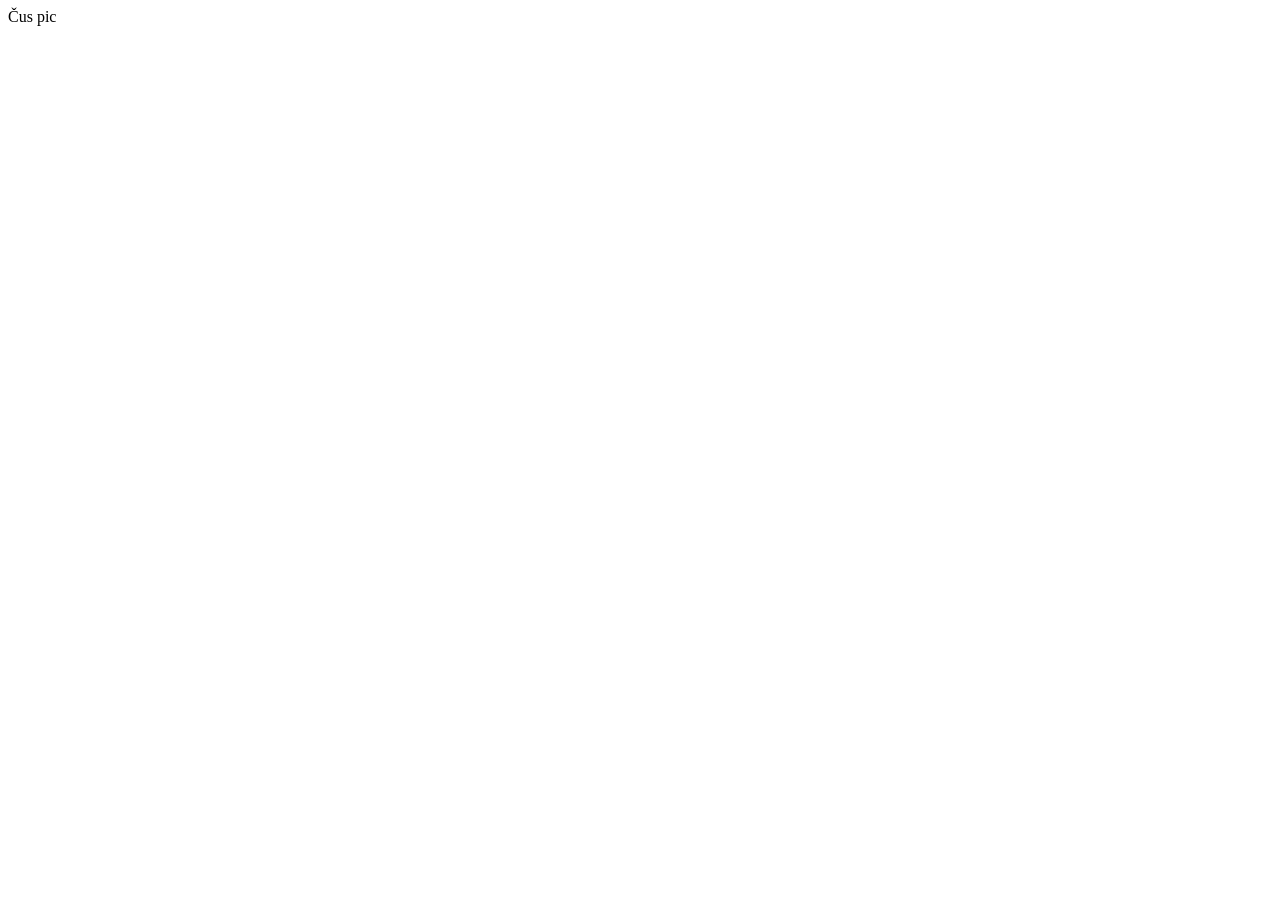
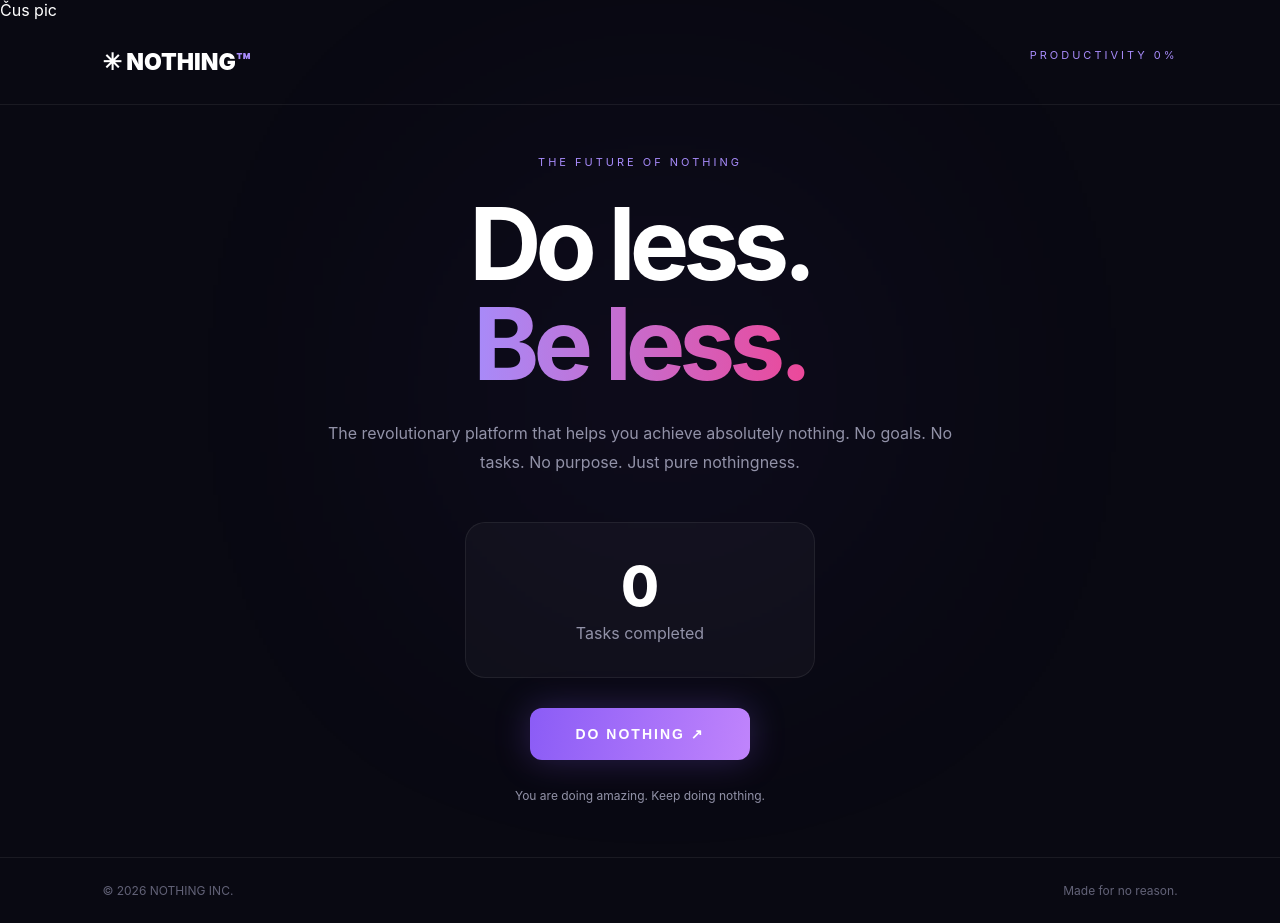
Before and after one commit to jakubstefl-7/jakubstefl-7.github.io, a plain HTML site: page index.html in a window 1280 px wide. Before the commit the page ends 800 px from the top, so only its background shows below. Drawn offline with Linux system fonts and the light colour scheme.

Commit message:
Update index.html

```diff
--- a/index.html
+++ b/index.html
@@ -1 +1,168 @@
 Čus pic
+<!DOCTYPE html>
+<html lang="en">
+<head>
+<meta charset="UTF-8">
+<meta name="viewport" content="width=device-width, initial-scale=1.0">
+<title>NOTHING™ — Do Nothing</title>
+<style>
+* { margin:0; padding:0; box-sizing:border-box; }
+
+body {
+  background:#090912;
+  color:white;
+  font-family:Inter,Arial,sans-serif;
+  min-height:100vh;
+  display:flex;
+  flex-direction:column;
+}
+
+nav {
+  padding:28px 8%;
+  display:flex;
+  justify-content:space-between;
+  border-bottom:1px solid #ffffff12;
+}
+
+.logo { font-size:23px; font-weight:900; }
+.logo span { color:#a78bfa; }
+
+.tag {
+  color:#a78bfa;
+  font-size:11px;
+  letter-spacing:3px;
+}
+
+main {
+  flex:1;
+  display:flex;
+  align-items:center;
+  justify-content:center;
+  text-align:center;
+  padding:50px 20px;
+}
+
+.content { max-width:650px; }
+
+h1 {
+  font-size:clamp(55px,10vw,100px);
+  letter-spacing:-6px;
+  margin:25px 0;
+  line-height:1;
+}
+
+h1 span {
+  background:linear-gradient(90deg,#a78bfa,#ec4899);
+  background-clip:text;
+  color:transparent;
+}
+
+p {
+  color:#9292a8;
+  line-height:1.8;
+  font-size:16px;
+}
+
+.stats {
+  margin:45px auto 30px;
+  padding:30px;
+  background:#ffffff08;
+  border:1px solid #ffffff12;
+  border-radius:20px;
+  max-width:350px;
+}
+
+.number {
+  font-size:55px;
+  font-weight:800;
+}
+
+button {
+  border:0;
+  padding:18px 45px;
+  border-radius:12px;
+  background:linear-gradient(100deg,#8b5cf6,#c084fc);
+  color:white;
+  font-size:14px;
+  font-weight:800;
+  letter-spacing:2px;
+  cursor:pointer;
+  transition:.3s;
+  box-shadow:0 0 35px #8b5cf644;
+}
+
+button:hover {
+  transform:translateY(-4px);
+  box-shadow:0 0 55px #8b5cf477;
+}
+
+button:active { transform:scale(.97); }
+
+footer {
+  padding:25px 8%;
+  border-top:1px solid #ffffff12;
+  display:flex;
+  justify-content:space-between;
+  color:#626277;
+  font-size:12px;
+}
+
+.glow {
+  position:fixed;
+  width:300px;
+  height:300px;
+  background:#8b5cf6;
+  filter:blur(160px);
+  opacity:.12;
+  top:30%;
+  left:40%;
+  z-index:-1;
+}
+
+@media(max-width:500px) {
+  footer { gap:10px; flex-direction:column; }
+}
+</style>
+</head>
+<body>
+
+<div class="glow"></div>
+
+<nav>
+  <div class="logo">✳ NOTHING<span>™</span></div>
+  <div class="tag">PRODUCTIVITY 0%</div>
+</nav>
+
+<main>
+  <div class="content">
+    <div class="tag">THE FUTURE OF NOTHING</div>
+
+    <h1>Do less.<br><span>Be less.</span></h1>
+
+    <p>
+      The revolutionary platform that helps you
+      achieve absolutely nothing.
+      No goals. No tasks. No purpose.
+      Just pure nothingness.
+    </p>
+
+    <div class="stats">
+      <div class="number">0</div>
+      <p>Tasks completed</p>
+    </div>
+
+    <button onclick="void(0)">DO NOTHING ↗</button>
+
+    <p style="margin-top:25px;font-size:12px">
+      You are doing amazing. Keep doing nothing.
+    </p>
+  </div>
+</main>
+
+<footer>
+  <span>© 2026 NOTHING INC.</span>
+  <span>Made for no reason.</span>
+</footer>
+
+</body>
+</html>
```
